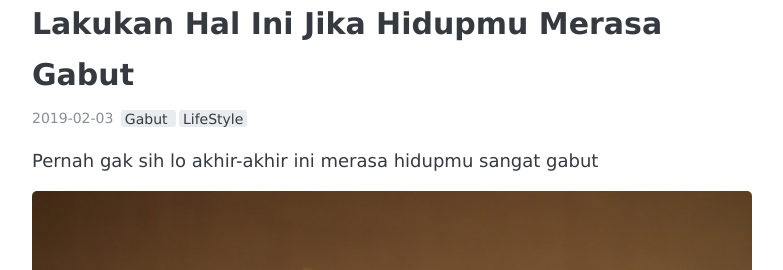
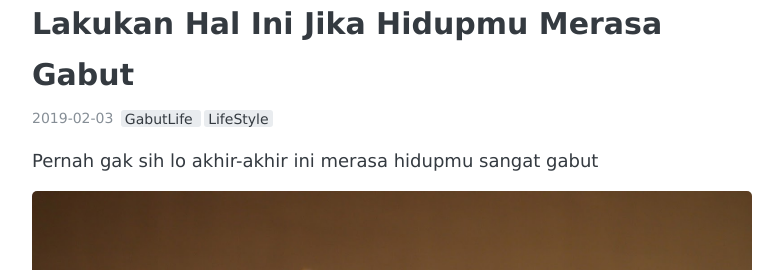
Before and after one commit to adif48/Blog, a Jekyll site: the page built from _posts/2019-2-3-lakukan-hal-ini-jika-hidupmu-merasa-gabut.md, in a window 1280 px wide and 900 px high. Shown: the part 163-433 px from the top of the window, without its empty margins (248-1031 px from the left). Built offline with Jekyll 4.4.1, drawn with Linux system fonts in a browser that asks for light colours; comment, search, counter and statistics services are not loaded.

Commit message:
Update 2019-2-3-lakukan-hal-ini-jika-hidupmu-merasa-gabut.md

```diff
--- a/_posts/2019-2-3-lakukan-hal-ini-jika-hidupmu-merasa-gabut.md
+++ b/_posts/2019-2-3-lakukan-hal-ini-jika-hidupmu-merasa-gabut.md
@@ -3,7 +3,7 @@ layout: post
 title: Lakukan Hal Ini Jika Hidupmu Merasa Gabut
 comments: true
 tags:
-  - Gabut
+  - GabutLife
   - LifeStyle
 ---
 
```
